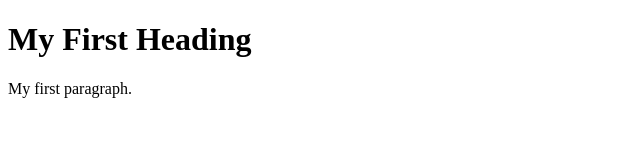
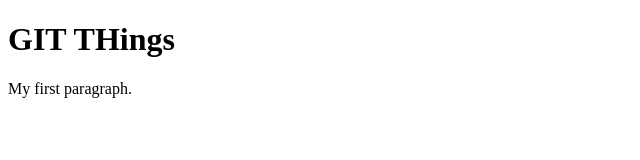
Before and after one commit to Tejeswar-G/GIT_RAVISIR, a plain HTML site: page index.html in a window 1280 px wide. Shown: the whole page, without its empty margins (0-640 px from the left). Drawn offline with Linux system fonts and the light colour scheme.

Commit message:
2nd chances

```diff
--- a/index.html
+++ b/index.html
@@ -2,7 +2,7 @@
 <html>
 <body>
 
-<h1>My First Heading</h1>
+<h1>GIT THings</h1>
 
 <p>My first paragraph.</p>
 
```
